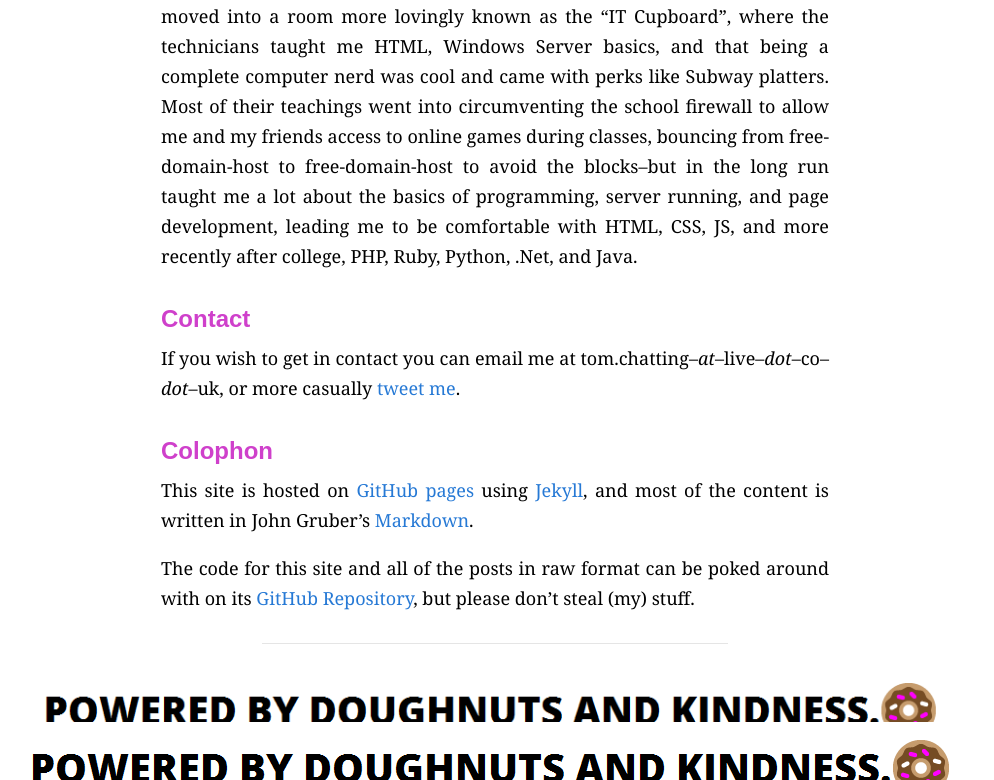
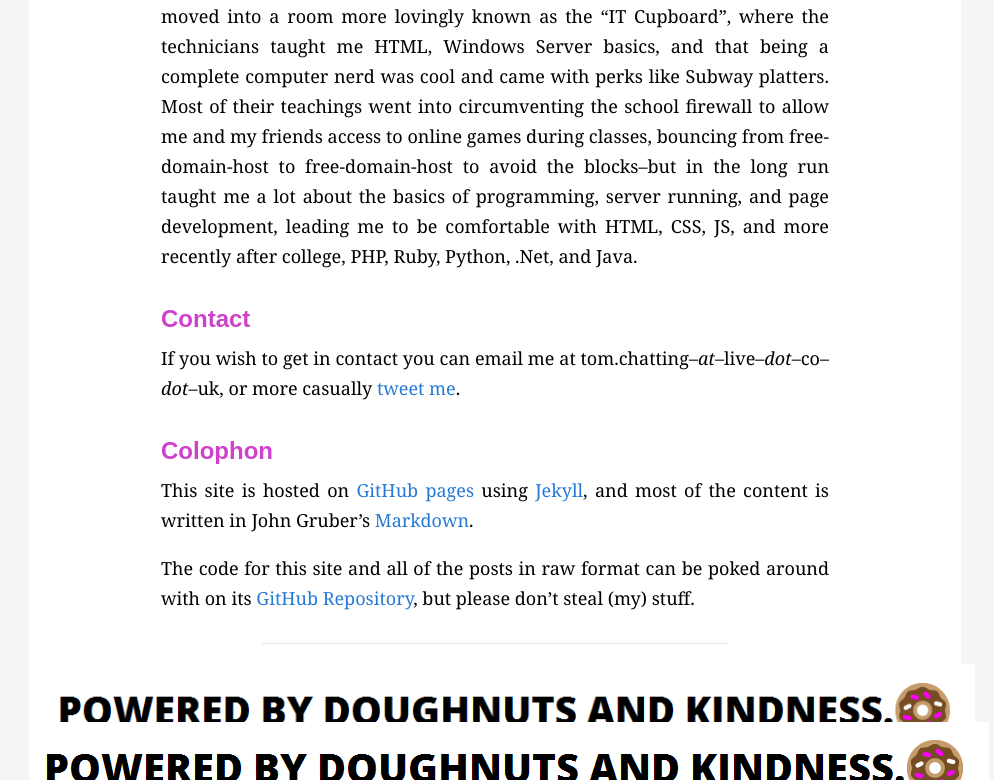
Before and after one commit to tomchatting/tomchatting.github.io, a Jekyll site: the page built from about.markdown, in a window 1280 px wide. Shown: the part 1409-2189 px from the top of the page, without its empty margins (145-1139 px from the left). Built offline with Jekyll 4.4.1, drawn with Linux system fonts in a browser that asks for light colours.

Commit message:
Further pretty :3

```diff
--- a/css/main.css
+++ b/css/main.css
@@ -16,7 +16,7 @@
 -------------------*/
 
 html {
-    background: #fff;
+    background: #f5f5f5;
 }
 
 ol, ul {
@@ -73,6 +73,7 @@ h4 {font-size: 18px;}
 	margin-top: 140px;
     margin-left: 14px;
     margin-right: 14px;
+    background: #fff;
 }
 
 /*-------------------
@@ -120,6 +121,9 @@ footer {
     height: 40px;
     padding-top: 1em;
     margin: 0 auto;
+    margin-left: 14px;
+    margin-right: 14px;
+    background: #fff;
 }
 
 footer a {
```
